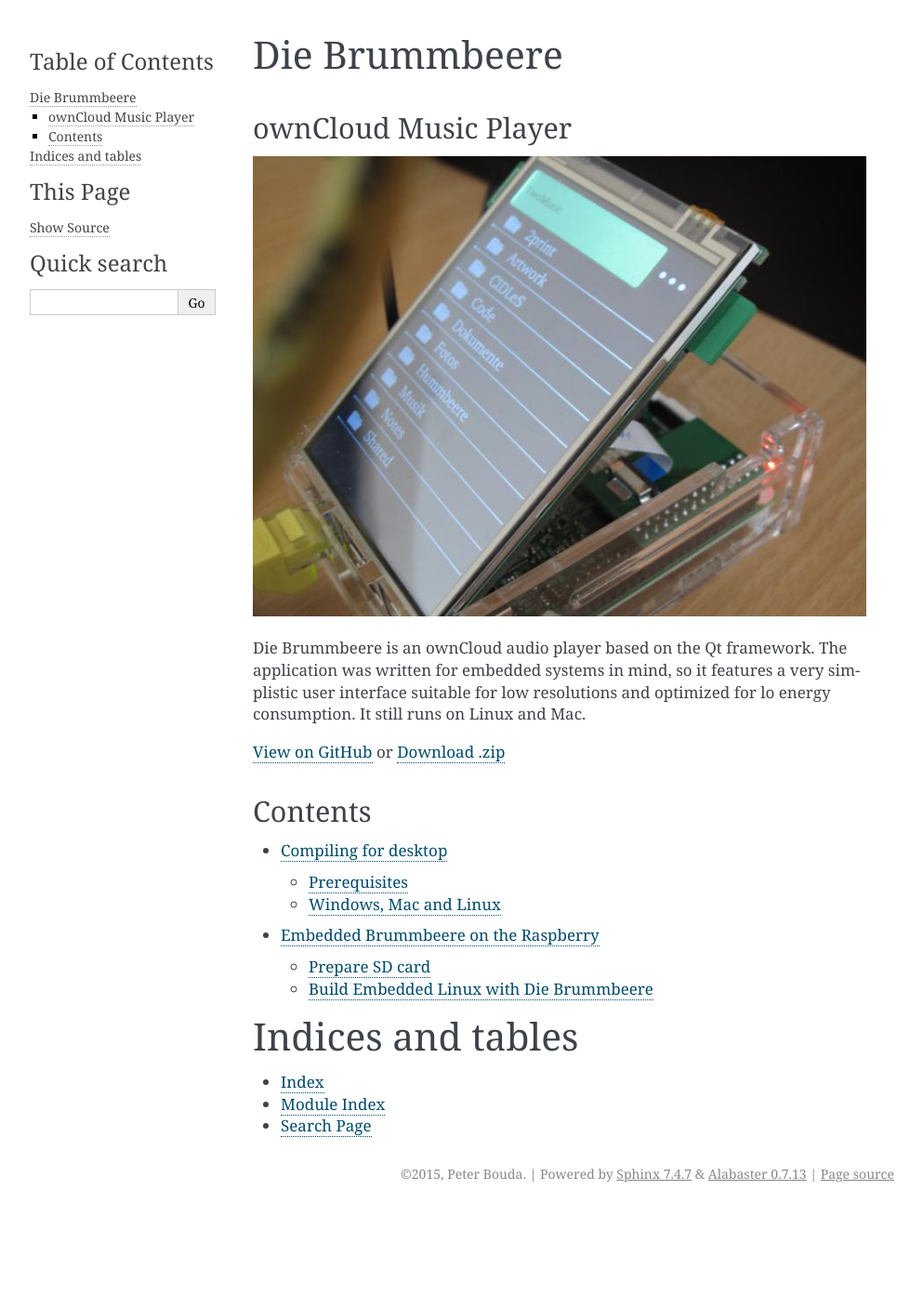
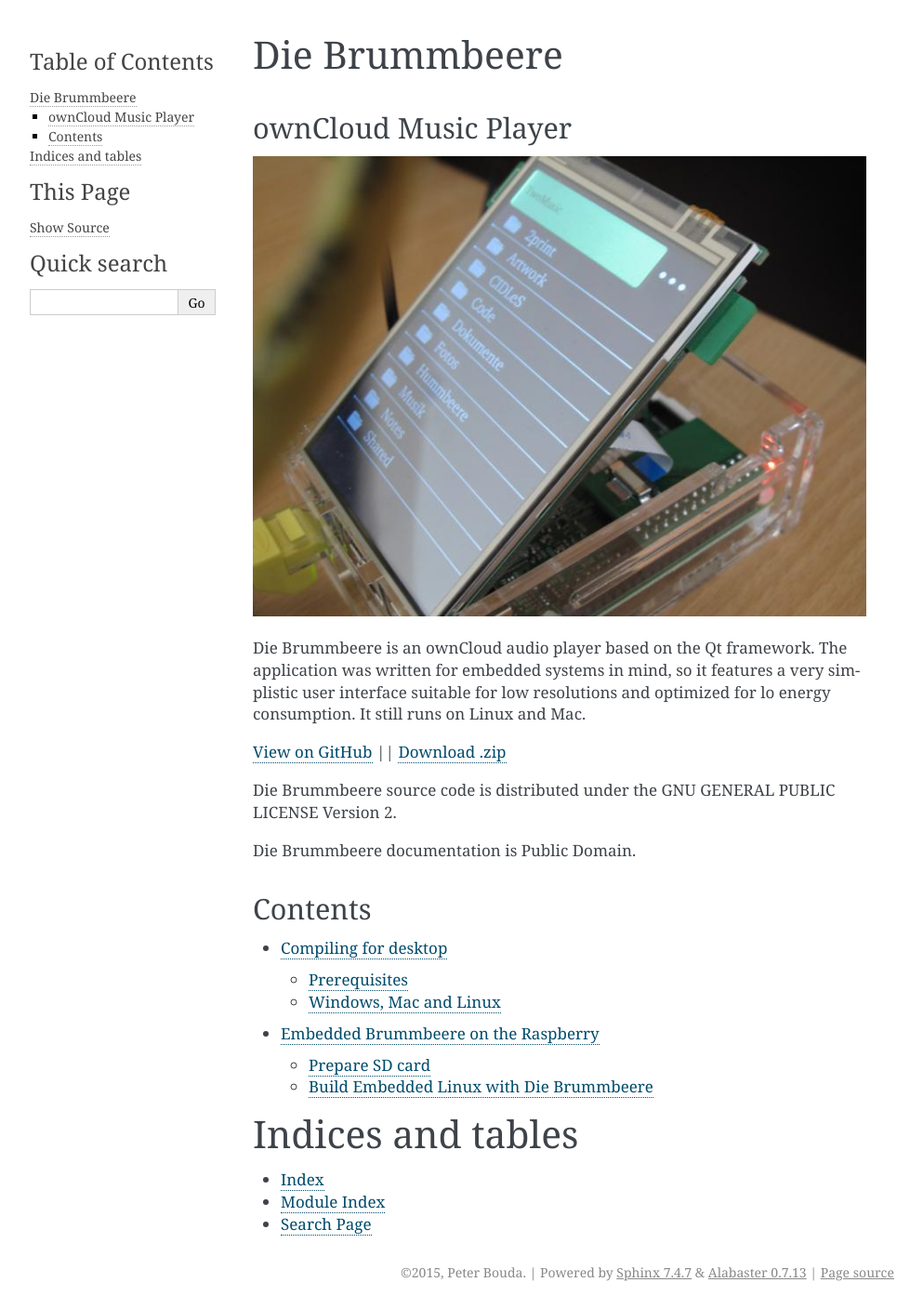
Before and after one commit to pbouda/brummbeere, a Sphinx documentation site: the page built from doc/index.rst, in a window 1280 px wide. Shown: the whole page at 93% size, without its empty margins (148-1141 px from the left). Built offline with Sphinx 7.4.7, drawn with Linux system fonts in a browser that asks for light colours; before the commit the page ends 1302 px from its top, so only the background shows below that.

Commit message:
Added license phrase to docs.

```diff
--- a/doc/index.rst
+++ b/doc/index.rst
@@ -16,8 +16,13 @@
 simplistic user interface suitable for low resolutions and optimized for lo
 energy consumption. It still runs on Linux and Mac.
 
-`View on GitHub <https://github.com/pbouda/brummbeere>`_ or `Download .zip
+`View on GitHub <https://github.com/pbouda/brummbeere>`_ || `Download .zip
 <https://github.com/pbouda/brummbeere/zipball/master>`_
+
+Die Brummbeere source code is distributed under the GNU GENERAL PUBLIC LICENSE
+Version 2.
+
+Die Brummbeere documentation is Public Domain.
 
 Contents
 --------
```
